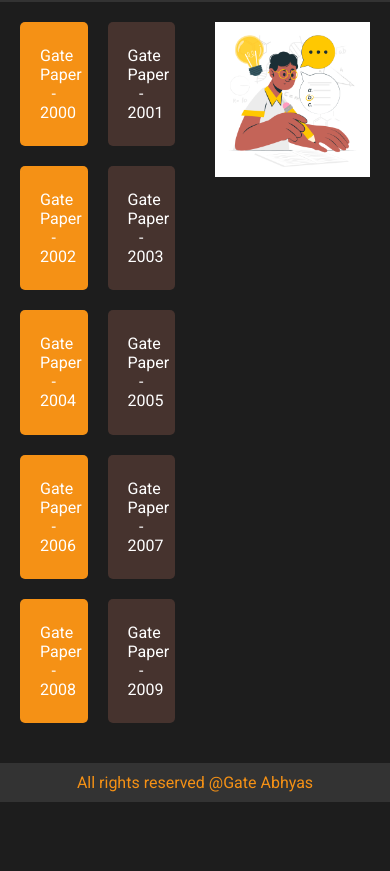
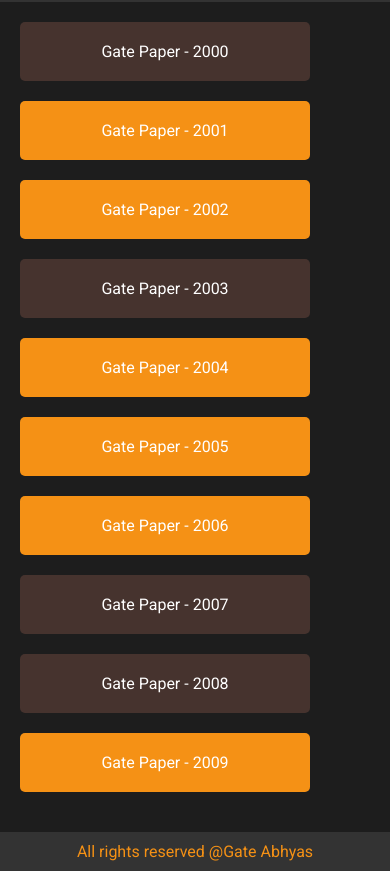
Before and after one commit to adi1719/GateAbhyas, a plain HTML site: page Previous Papers/prev.html in a window 390 px wide. Shown: the part 42-913 px from the top of the page. Before the commit the page ends 844 px from the top, so only its background shows below. Drawn offline with Linux system fonts and the light colour scheme.

Commit message:
Made the page responsive on small screen devices

```diff
--- a/Previous Papers/prev.css
+++ b/Previous Papers/prev.css
@@ -62,8 +62,44 @@
 }
 
 .card:nth-child(2n) {
+    margin-right: 0;
+}
+
+.card:nth-child(1),
+.card:nth-child(4),
+.card:nth-child(5),
+.card:nth-child(8),
+.card:nth-child(9) {
     background-color: #46332e;
-    margin-right: 0;
+}
+
+/* .card:nth-child(1),
+.card:nth-child(2),
+.card:nth-child(3) {
+    background-color: #46332e;
+} */
+@media only screen and (max-width: 768px) {
+    .container {
+        flex-direction: column;
+        align-items: center;
+        /* Center cards vertically */
+    }
+
+    .right-column {
+        display: none;
+        /* Hide the right column on smaller screens */
+    }
+
+    .card {
+        width: calc(100% - 40px);
+        /* Full width with margin */
+    }
+
+    .card:nth-child(3),
+    .card:nth-child(5),
+    .card:nth-child(7) {
+        background-color: #F59115;
+    }
 }
 
 .card p {
```
